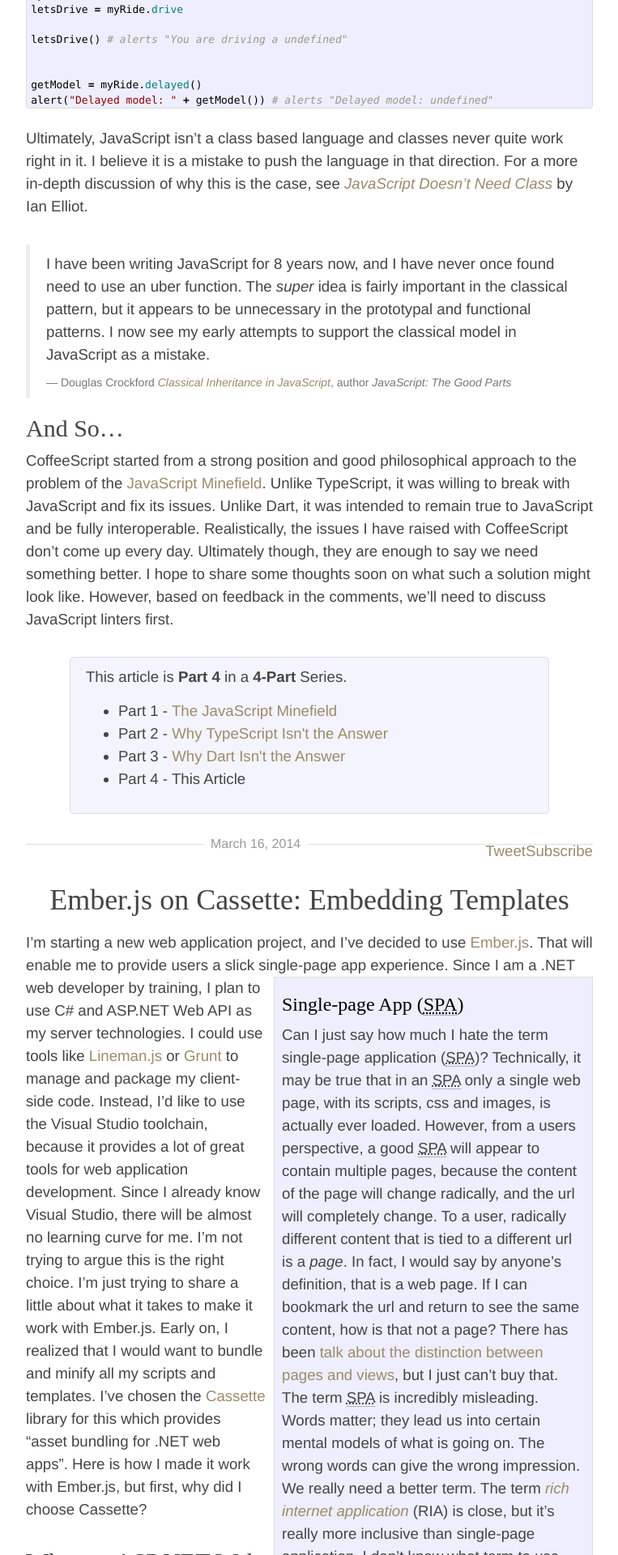
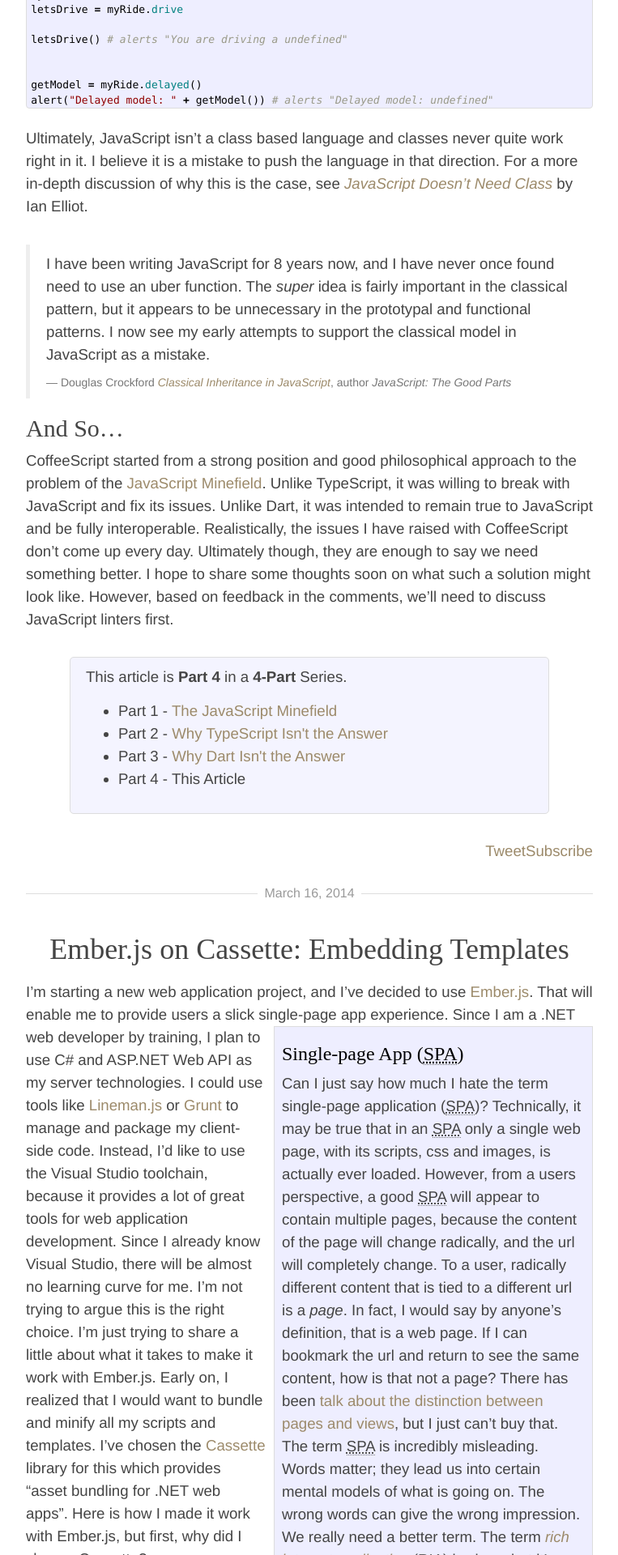
Before and after one commit to WalkerCodeRanger/WalkerCodeRanger.com, a Jekyll site: the page built from blog/index.html, in a window 1280 px wide. Shown: the part 4480-6400 px from the top of the page at 81% size, without its empty margins (258-1021 px from the left). Built offline with Jekyll 4.4.1, drawn with Linux system fonts in a browser that asks for light colours; nearby versions of some CDN libraries; the list of posts is cut into pages by our own code; comment, search, counter and statistics services are not loaded.

Commit message:
fix share button position on main blog

```diff
--- a/_includes/embedded-post.html
+++ b/_includes/embedded-post.html
@@ -1,4 +1,4 @@
-<article class="post" id="{{ post.id | replace: '/blog/', 'post-' | replace: '/', '-' }}">
+<article class="post clearfix" id="{{ post.id | replace: '/blog/', 'post-' | replace: '/', '-' }}">
 	<div class="pub-line"><span class="published">{{ post.date | date: "%B %-d, %Y" }}</span></div>
 	<h1><a href="{{ post.url }}/" class="internal">{{ post.title }}</a></h1>
 	<div class="byline">by <span class="author">{{ post.author }}</span></div>
```
